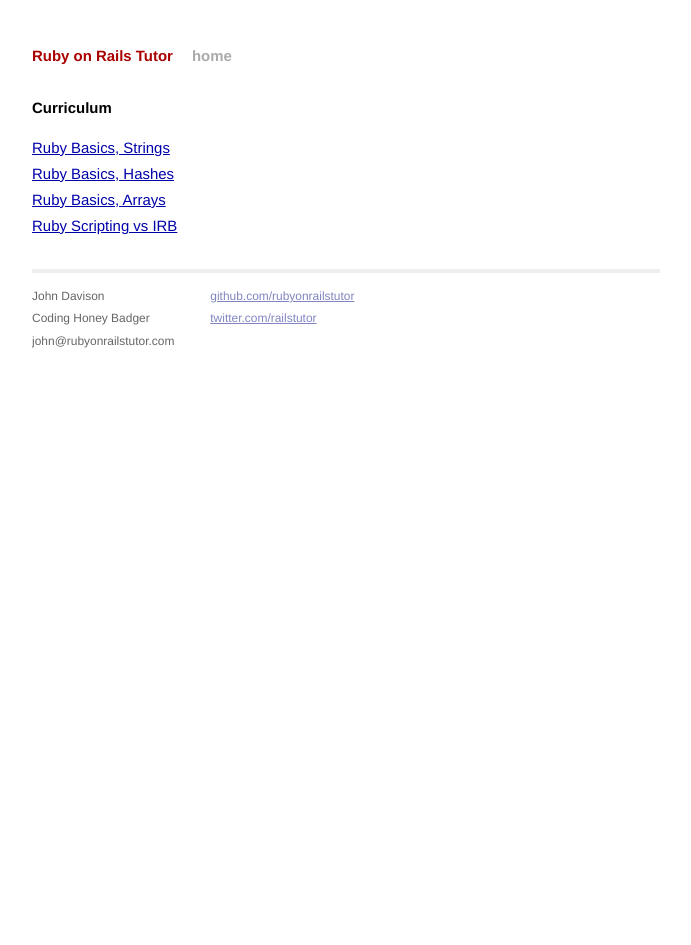
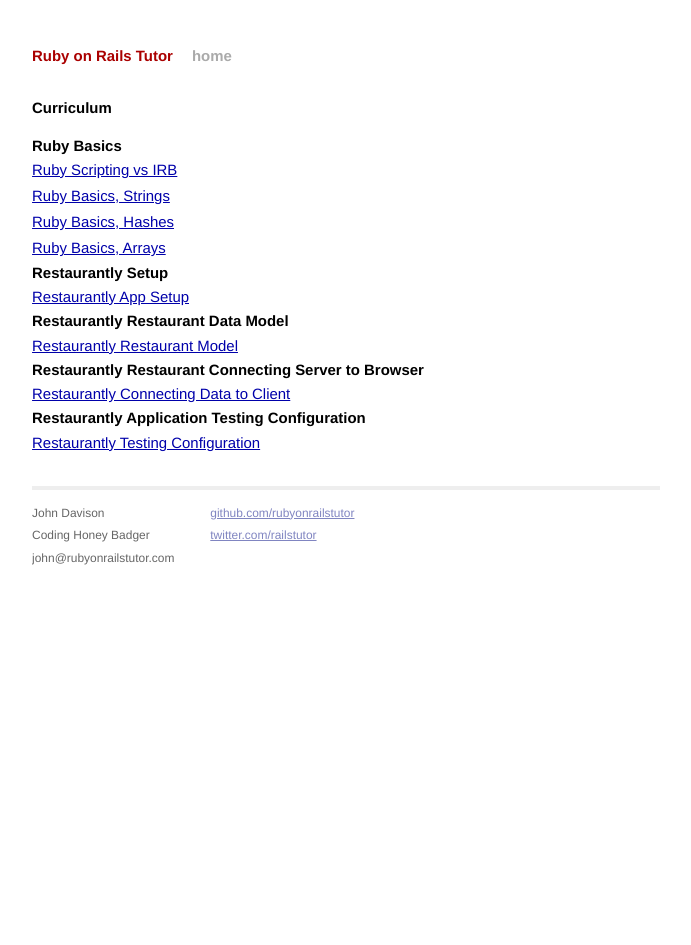
Before and after one commit to jcdavison/rubyonrailstutor.github.io, a Jekyll site: the page built from index.html, in a window 1280 px wide. Shown: the whole page, without its empty margins (294-985 px from the left). Built offline with Jekyll 4.4.1, drawn with Linux system fonts in a browser that asks for light colours; Markdown is read by kramdown in place of the engine named in the settings.

Commit message:
putting things together

```diff
--- a/index.html
+++ b/index.html
@@ -6,8 +6,32 @@ title: Ruby on Rails Tutor
 <div id="home">
   <h1>Curriculum</h1>
   <ul class="posts">
-    {% for post in site.posts %}
+    <h2>Ruby Basics </h2>
+    {% for post in site.categories.rubybasics %}
       <li><a href="{{ post.url }}">{{ post.title }}</a></li>
     {% endfor %}
+
+    <h2>Restaurantly Setup </h2>
+    {% for post in site.categories.restaurantlysetup %}
+      <li><a href="{{ post.url }}">{{ post.title }}</a></li>
+    {% endfor %}
+
+    <h2>Restaurantly Restaurant Data Model </h2>
+    {% for post in site.categories.restaurantlymodel %}
+      <li><a href="{{ post.url }}">{{ post.title }}</a></li>
+    {% endfor %}
+
+    <h2>Restaurantly Restaurant Connecting Server to Browser</h2>
+    {% for post in site.categories.restaurantlyui %}
+      <li><a href="{{ post.url }}">{{ post.title }}</a></li>
+    {% endfor %}
+
+    <h2>Restaurantly Application Testing Configuration</h2>
+    {% for post in site.categories.testingconfiguration %}
+      <li><a href="{{ post.url }}">{{ post.title }}</a></li>
+    {% endfor %}
+
+
+
   </ul>
 </div>
```
Also changed, not shown: _posts/2014-03-02-restaurantly-app-setup.md (added, +24 -0 lines), _posts/2014-03-02-restaurantly-restaurant-model.md (added, +11 -0 lines), _posts/2014-03-02-restaurantly-server-to-browser.md (added, +11 -0 lines), _posts/2014-03-02-ruby-basics-arrays.md (+2 -1 lines), _posts/2014-03-02-ruby-basics-hashes.md (+2 -1 lines), _posts/2014-03-02-ruby-basics-strings.md (+2 -1 lines), _posts/2014-03-02-ruby-scripting-vs-irb.md (renamed from _posts/2014-03-02-03-ruby-scripting-vs-irb.md, +2 -1 lines), _posts/2014-03-02-testing-configuration.md (added, +11 -0 lines).
